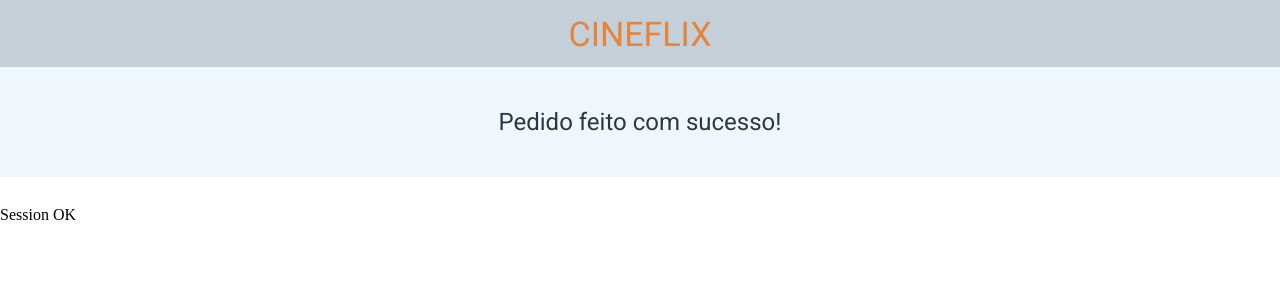
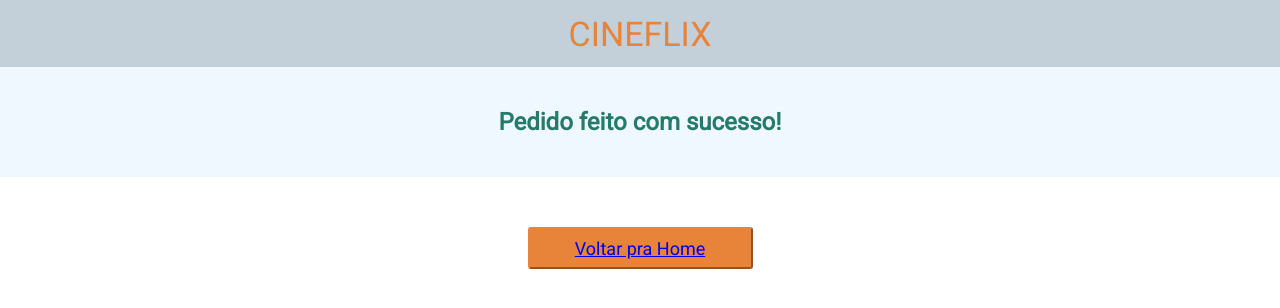
Before and after one commit to bvv94/projeto10-cineflex-T09, a React (Create React App) app in the folder projeto10-cineflex/: page /sucesso in a window 1280 px wide. Shown: the top 308 px of the page. Built offline with nearby package versions, Linux system fonts and the light colour scheme.

Commit message:
data-test adicionados

```diff
--- a/projeto10-cineflex/src/Components/Seats.js
+++ b/projeto10-cineflex/src/Components/Seats.js
@@ -94,7 +94,7 @@ export default function Seats() {
                     </div>
                 </Info>
 
-                <Ok><Link data-test="book-seat-btn" to="">Reservar assento(s)</Link></Ok>
+                <Ok><Link data-test="book-seat-btn" to="/sucesso">Reservar assento(s)</Link></Ok>
 
             </Div>
             <Choosen poster={posters.posterURL} title={posters.title} time={info.name} day={daymovie.weekday} />
--- a/projeto10-cineflex/src/Components/Session.js
+++ b/projeto10-cineflex/src/Components/Session.js
@@ -57,7 +57,6 @@ const Times = styled.div`
 const DayAndTime = styled.div`
 `
 const Div = styled.div`
-    background-color: beige;
     margin-left: 15px;
     margin-right: 15px;
     display:flex;
@@ -75,6 +74,7 @@ const Day = styled.p`
     align-items: center;
 `
 const Time = styled.button`
+    font-style: none;
     width: 83px;
     height: 43px;
     font-family: 'Roboto';
--- a/projeto10-cineflex/src/Components/Success.js
+++ b/projeto10-cineflex/src/Components/Success.js
@@ -1,10 +1,70 @@
-import Action from "./Action"
+import styled from "styled-components"
+import {Link} from "react-router-dom"
 
-export default function Success(){
+export default function Success() {
+
+
+    <></>
+
     return (
-        <>
-        <Action text="Pedido feito com sucesso!"/>
-        Session OK
-        </>
+        <Div>
+            <Green>
+                Pedido feito com sucesso!
+            </Green>
+            <MovieInfo  data-test="movie-info">
+
+            </MovieInfo>
+            <SeatsInfo data-test="seats-info">
+
+            </SeatsInfo>
+            <ClientInfo data-test="client-info">
+
+            </ClientInfo>
+
+
+            <Ok><Link data-test="go-home-btn" to="/">Voltar pra Home</Link></Ok>
+        </Div>
     )
 }
+
+const MovieInfo = styled.div`
+`
+const SeatsInfo = styled.div`
+`
+const ClientInfo = styled.div`
+`
+const Div = styled.div`
+    display:flex;
+    flex-direction: column;
+    justify-content: center;
+    align-items: center;
+`
+const Green = styled.div`
+    width: 100%;
+    height: 110px;
+    color: #247A6B;
+    background-color: aliceblue;
+    display: flex;
+    justify-content: center;
+    align-items: center;
+    font-family: 'roboto';
+    font-size: 24px;
+    font-weight: 700;
+    margin-bottom: 30px;
+`
+const Ok = styled.button`
+    margin-top: 20px;
+    background-color: #E8833A;
+    width: 225px;
+    height: 42px;
+    border-radius: 3px;
+    border-color: #E8833A;
+
+    font-family: 'Roboto';
+    font-weight: 400;
+    font-size: 18px;
+    display: flex;
+    align-items: center;
+    justify-content: center;
+    color: #FFFFFF;
+`
```
